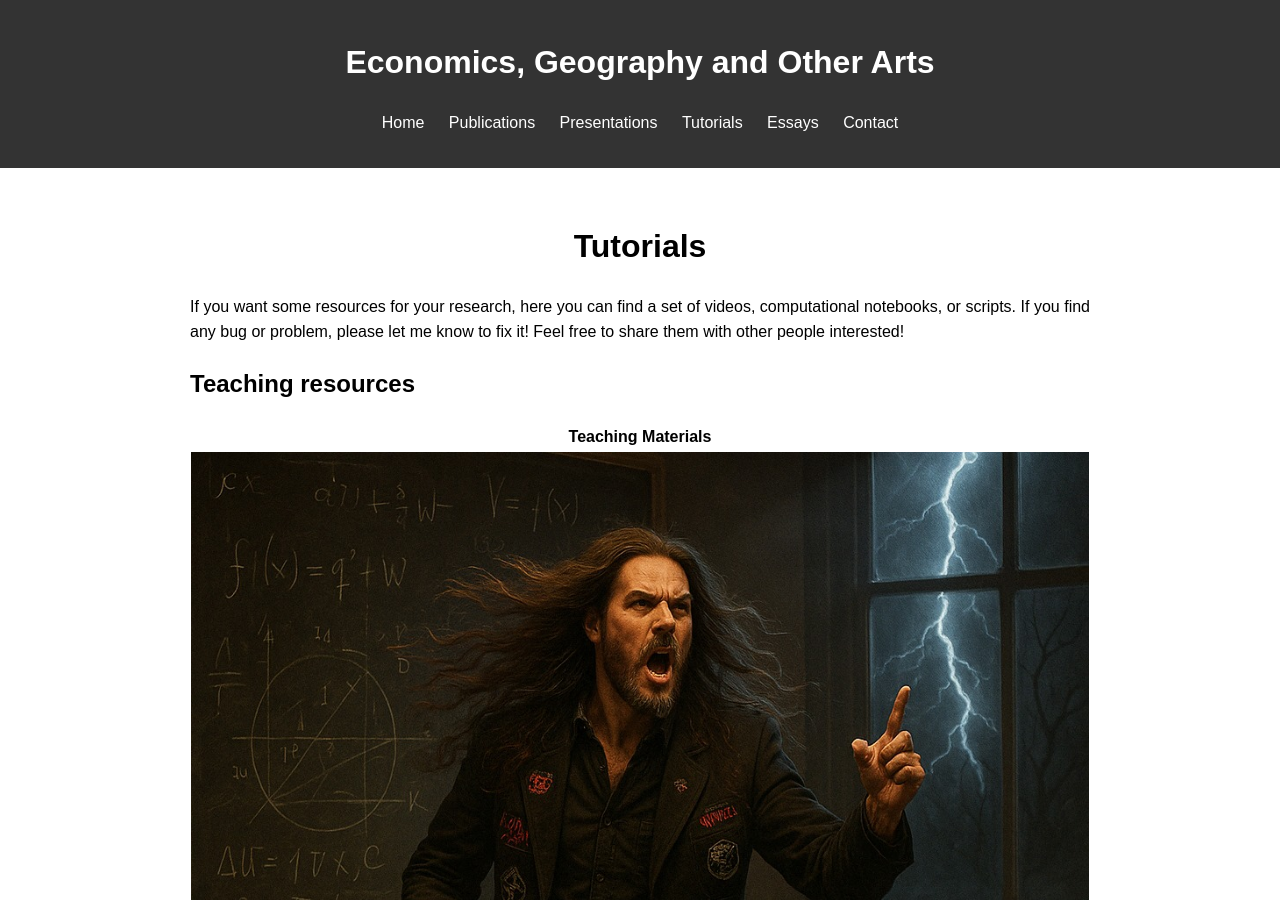
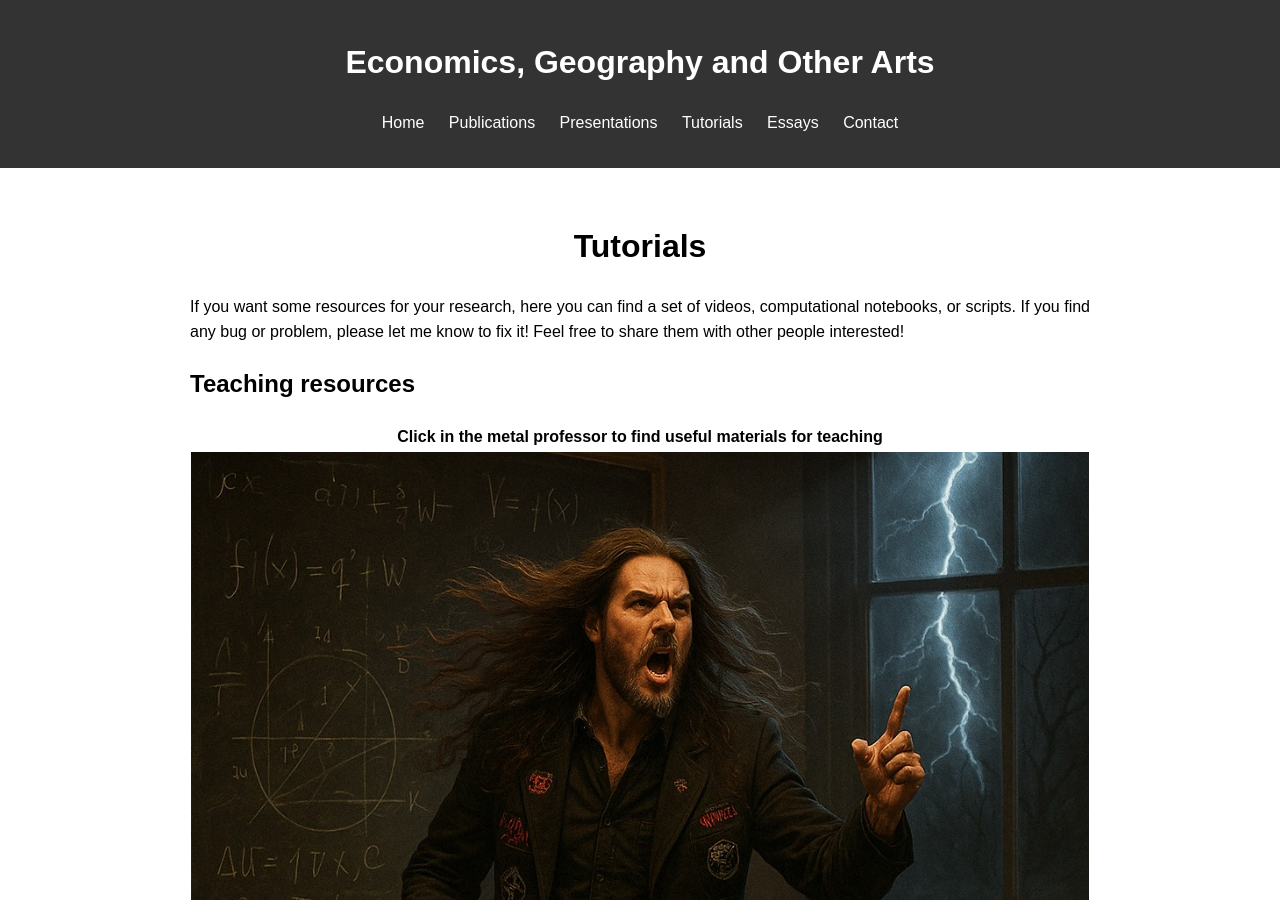
Before and after one commit to Favioleiva/favioleiva.github.io, a Jekyll site: the page built from tutorials.html, in a window 1280 px wide and 900 px high. Built offline with Jekyll 4.4.1, drawn with Linux system fonts in a browser that asks for light colours; nearby versions of some CDN libraries.

Commit message:
Update tutorials.html

```diff
--- a/tutorials.html
+++ b/tutorials.html
@@ -16,12 +16,12 @@ permalink: /tutorials/
 
     <table style="margin: auto; text-align: center; border-collapse: collapse;">
         <tr>
-            <th>Teaching Materials</th>
+            <th>Click in the metal professor to find useful materials for teaching</th>
         </tr>
         <tr>
             <td>
                 <a href="/tutorials/teaching">
-                    <img src="/images/MetalProfessor.jpg" alt="Teaching">
+                    <img src="/images/MetalProfessor.jpg" alt="Teaching  style="width: 80%; height: auto">
                 </a>
             </td>
         </tr>
```
